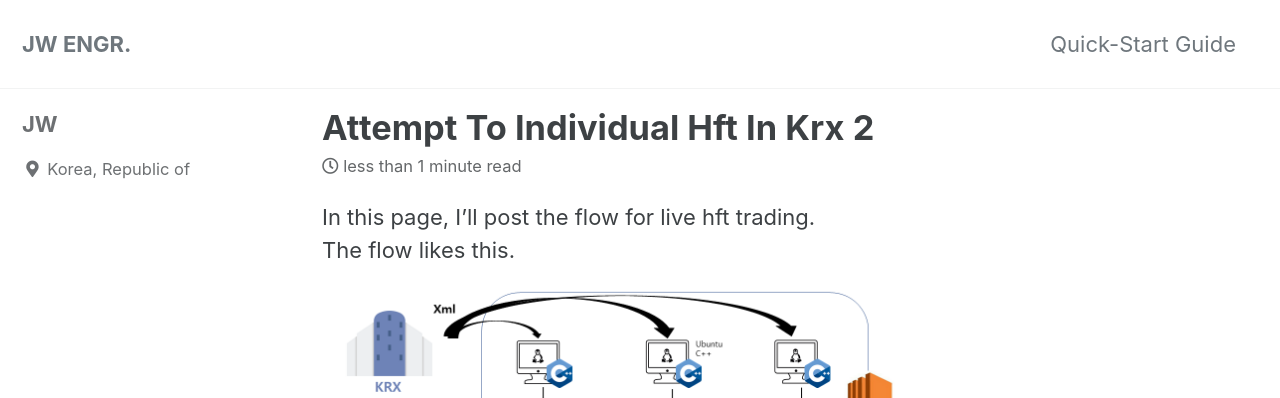
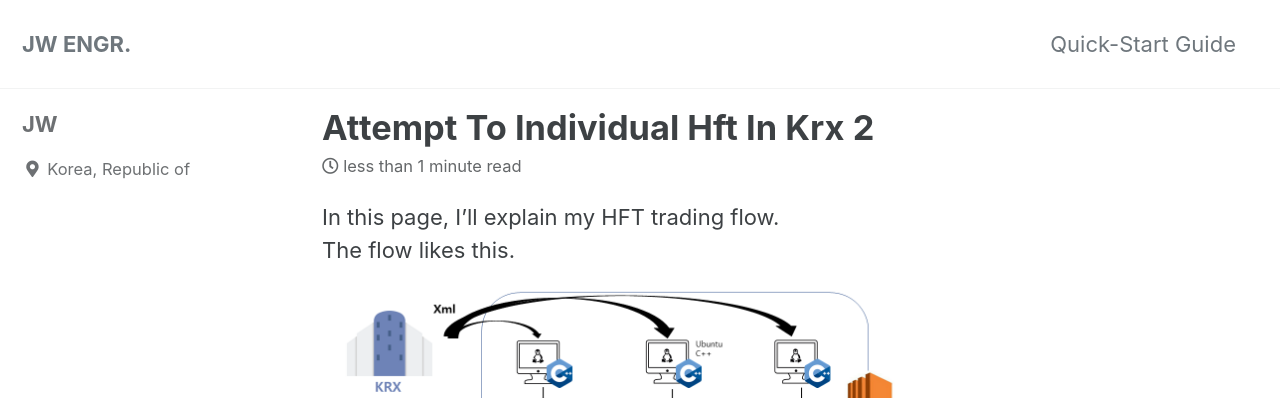
Before and after one commit to jwengr/jwenger.github.io, a Jekyll site: the page built from _posts/2020-09-04-attempt-to-individual-hft-in-krx-2.md, in a window 1280 px wide. Shown: the top 398 px of the page. Built offline with Jekyll 4.4.1, drawn with Linux system fonts in a browser that asks for light colours; cached includes are drawn as plain includes.

Commit message:
Update 2020-09-04-attempt-to-individual-hft-in-krx-2.md

```diff
--- a/_posts/2020-09-04-attempt-to-individual-hft-in-krx-2.md
+++ b/_posts/2020-09-04-attempt-to-individual-hft-in-krx-2.md
@@ -1,7 +1,7 @@
 ---
 published: true
 ---
-In this page, I'll post the flow for live hft trading.
+In this page, I'll explain my HFT trading flow.
 The flow likes this.
 ![flow](/assets/img/flow.png)
 It is not complecated and not perfect. I plan to supplement this by implementing it.
```
